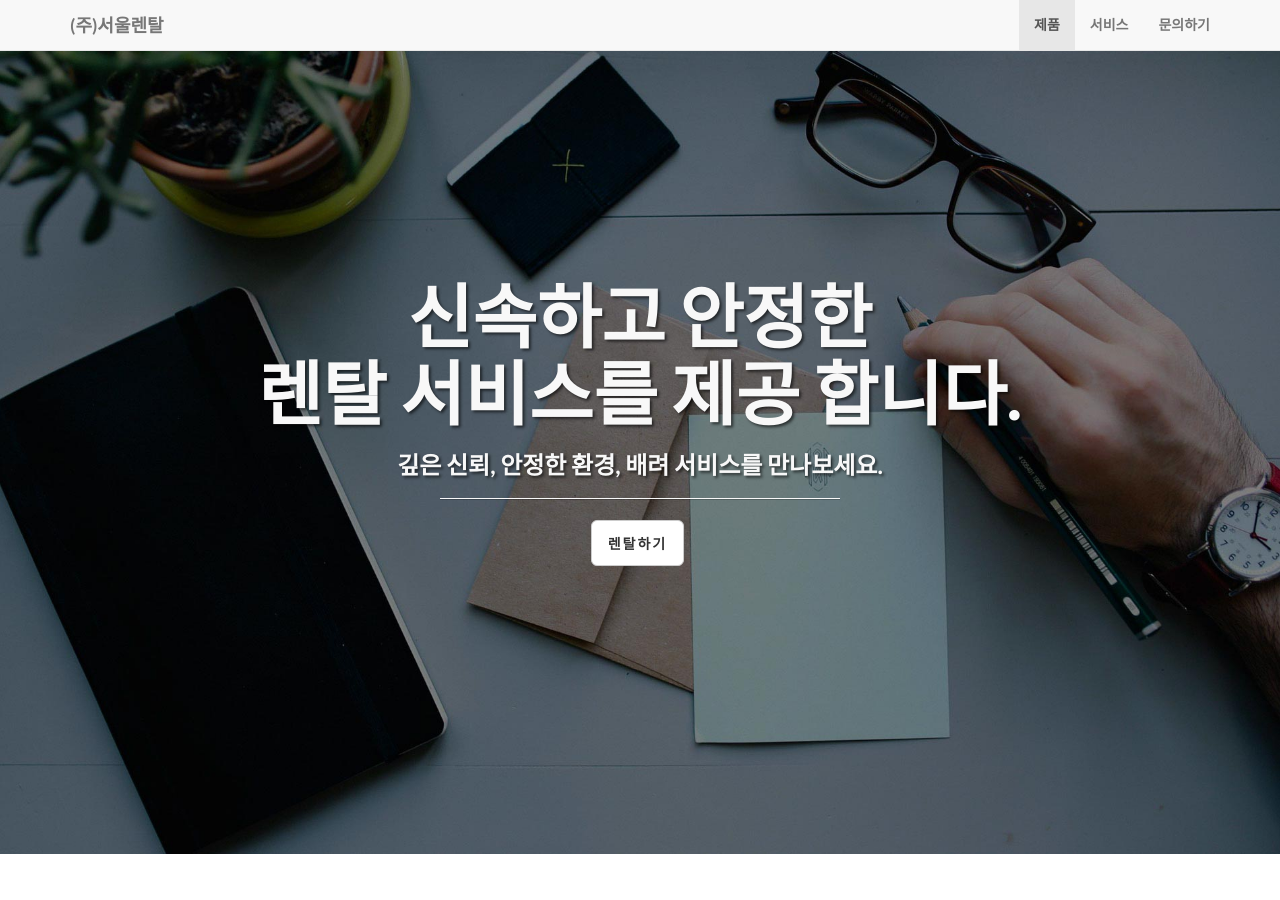
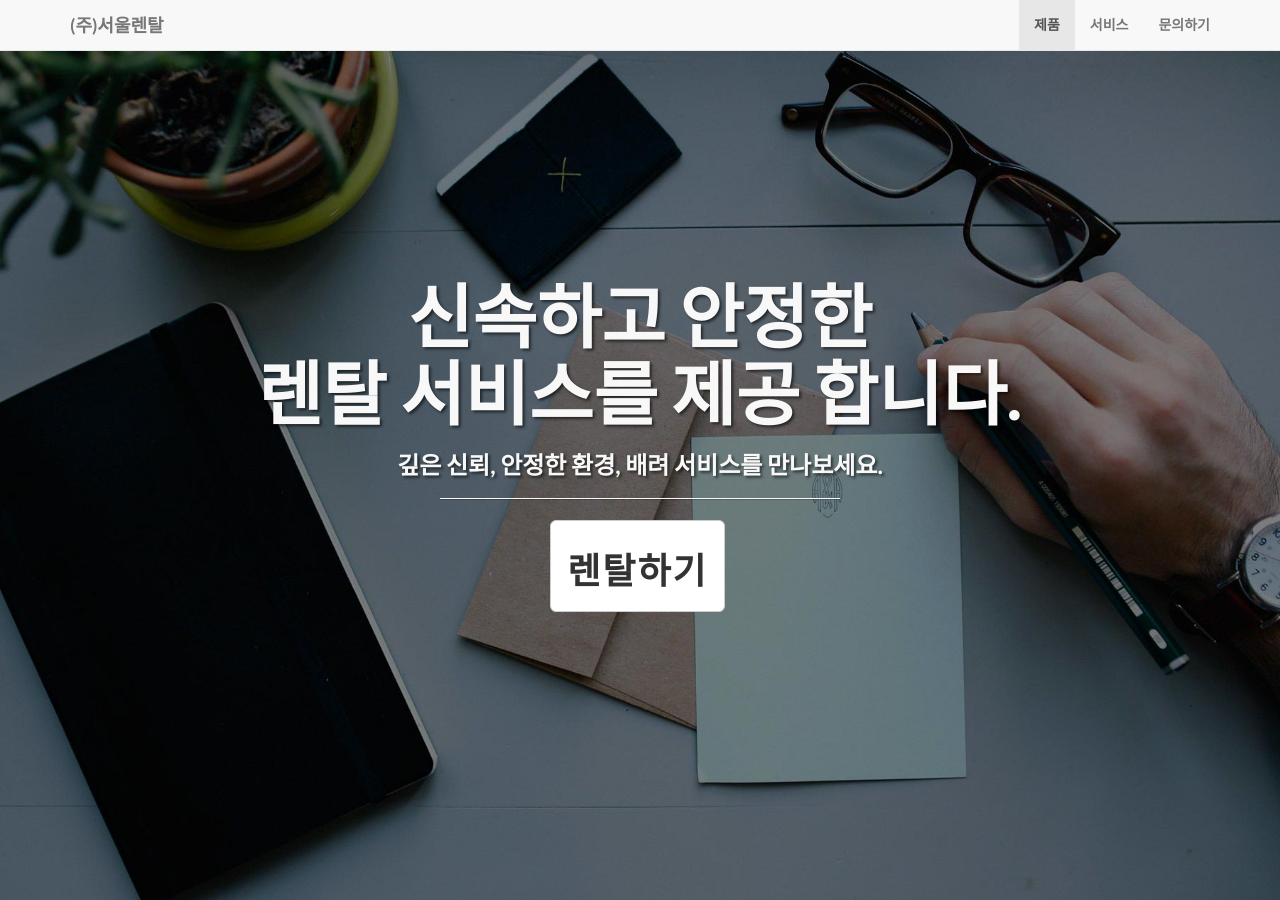
Before and after one commit to seoulrental/seoulrental.github.io, a Jekyll site: the page built from index.html, in a window 1280 px wide and 900 px high. Built offline with Jekyll 4.4.1, drawn with Linux system fonts in a browser that asks for light colours.

```diff
--- a/_config.yml
+++ b/_config.yml
@@ -31,7 +31,7 @@ social:
 #    url: https://twitter.com/SBootstrap
 #  - title: github
 #    url: https://github.com/IronSummitMedia/startbootstrap
-  - title: <B>렌탈하기</B>
+  - title: <h1><B>렌탈하기</B></h1>
     url: tel:010 9034 7575
 #  - title: 문자보내기
 #    url: sms:010 9034 7575
```
